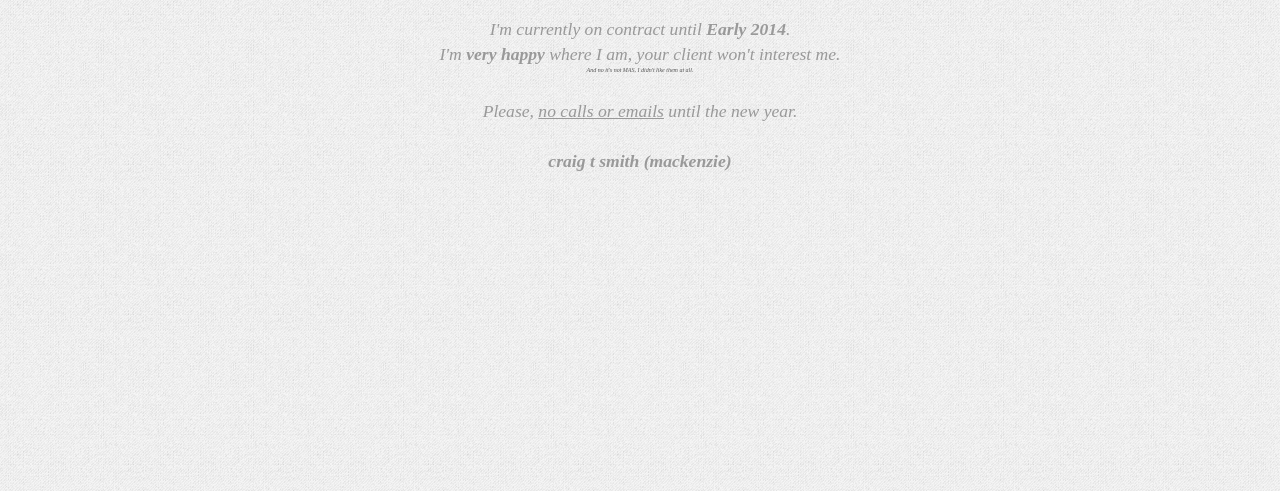
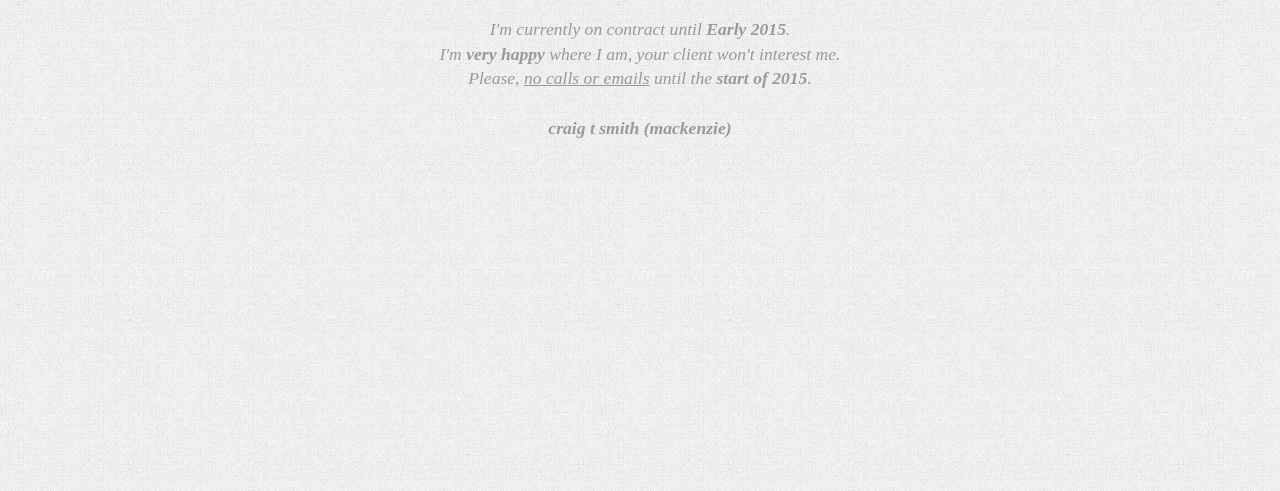
Before and after one commit to craigtsmith/craigtsmith.github.io, a plain HTML site: page index.html in a window 1280 px wide. Shown: the part 309-800 px from the top of the page. Drawn offline with nearby package versions, Linux system fonts and the light colour scheme.

Commit message:
contract extension

```diff
--- a/index.html
+++ b/index.html
@@ -22,10 +22,9 @@
 
         <h1>no <small>not right now</small></h1>
         <p>
-            I'm currently on contract until <strong>Early 2014</strong>.<br>
+            I'm currently on contract until <strong>Early 2015</strong>.<br>
             I'm <strong>very happy</strong> where I am, your client won't interest me.<br>
-            <small>And no it's not MAS, I didn't like them at all.</small><br>
-            Please, <span>no calls or emails</span> until the new year. <br> <br>
+            Please, <span>no calls or emails</span> until the <strong>start of 2015</strong>. <br> <br>
             <strong>craig t smith (mackenzie)</strong>
         </p>
 
```
